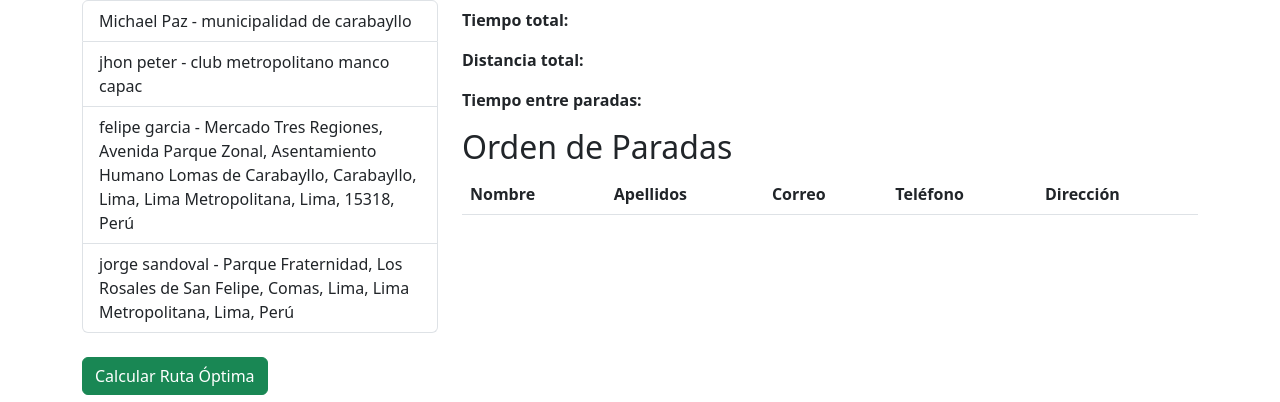
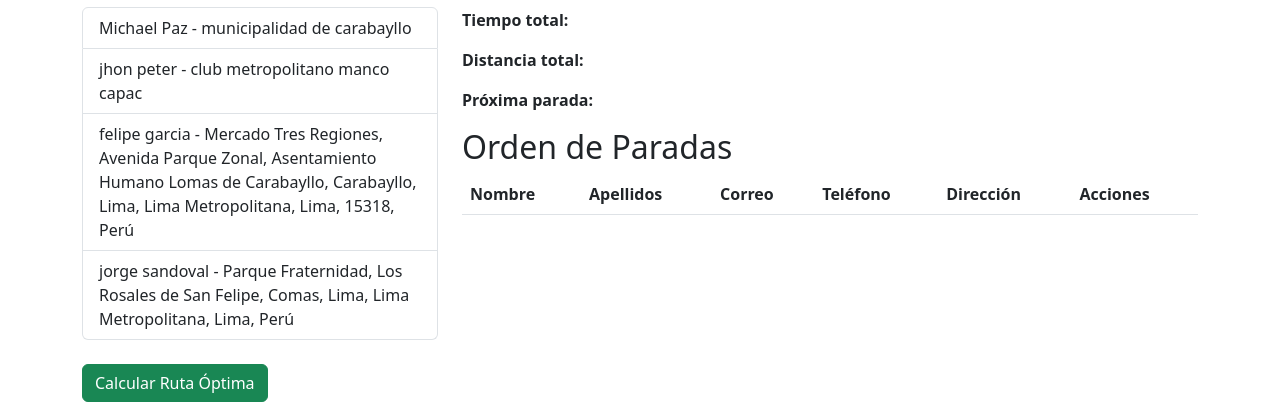
Before and after one commit to michito21/workflow-turista, a Flask app: page / in a window 1280 px wide. Shown: the part 665-1067 px from the top of the page. Run offline with Flask 3, Linux system fonts and the light colour scheme; data comes from the database, SQL or seed files in the repository; both versions use the stored data as it was after the commit; lists and menus that the app fills with data are empty; some libraries are stand-ins or nearby versions.

Commit message:
SUBIENDO COPIA 3: Agregamos sugerencias en el buscador de direcciones

```diff
--- a/app.py
+++ b/app.py
@@ -37,7 +37,9 @@ def agregar_parada():
 
     return jsonify({"status": "success", "latitud": latitud, "longitud": longitud})
 
+
 @app.route('/obtener_paradas')
+
 def obtener_paradas():
     conn = sqlite3.connect('paradas.db')
     c = conn.cursor()
@@ -73,15 +75,22 @@ def calcular_ruta_optima():
         response = requests.get(url)
         if response.status_code == 200:
             data = response.json()
-            return data['routes'][0]['distance']  # Distancia en metros
+            return {
+                "distancia": data['routes'][0]['distance'],  # Distancia en metros
+                "duracion": data['routes'][0]['duration']   # Duración en segundos
+            }
         else:
-            return float('inf')  # Si hay un error, devolvemos infinito
+            return {"distancia": float('inf'), "duracion": float('inf')}
 
     # Ordenar las paradas por distancia desde la ubicación actual
     paradas_ordenadas = sorted(
         paradas,
-        key=lambda parada: calcular_distancia((lat_actual, lon_actual), (parada[5], parada[6]))
+        key=lambda parada: calcular_distancia((lat_actual, lon_actual), (parada[5], parada[6]))["distancia"]
     )
+
+    # Obtener la siguiente parada (la más cercana)
+    siguiente_parada = paradas_ordenadas[0]
+    distancia_siguiente_parada = calcular_distancia((lat_actual, lon_actual), (siguiente_parada[5], siguiente_parada[6]))
 
     # Crear una lista de coordenadas para la ruta (ubicación actual + paradas ordenadas)
     puntos = [(lat_actual, lon_actual)] + [(parada[5], parada[6]) for parada in paradas_ordenadas]
@@ -97,12 +106,6 @@ def calcular_ruta_optima():
         duracion_total = data['routes'][0]['duration']  # Duración total en segundos
         distancia_total = data['routes'][0]['distance']  # Distancia total en metros
 
-        # Extraer los tiempos entre paradas (duración de cada "leg")
-        tiempos_entre_paradas = []
-        if 'legs' in data['routes'][0]:
-            for leg in data['routes'][0]['legs']:
-                tiempos_entre_paradas.append(leg['duration'])  # Duración de cada tramo en segundos
-
         # Convertir coordenadas a formato [lat, lon]
         ruta = [[coord[1], coord[0]] for coord in ruta]
 
@@ -111,7 +114,15 @@ def calcular_ruta_optima():
             "ruta": ruta,
             "duracion_total": duracion_total,
             "distancia_total": distancia_total,
-            "tiempos_entre_paradas": tiempos_entre_paradas,
+            "siguiente_parada": {
+                "nombre": siguiente_parada[0],
+                "apellidos": siguiente_parada[1],
+                "correo": siguiente_parada[2],
+                "telefono": siguiente_parada[3],
+                "direccion": siguiente_parada[4],
+                "distancia": distancia_siguiente_parada["distancia"],
+                "duracion": distancia_siguiente_parada["duracion"]
+            },
             "orden_paradas": paradas_ordenadas  # Incluir detalles de las paradas
         })
     else:
@@ -126,5 +137,15 @@ def calcular_distancia(origen, destino):
     else:
         return float('inf')  # Si hay un error, devolvemos infinito
 
+@app.route('/eliminar_parada/<int:id>', methods=['DELETE'])
+def eliminar_parada(id):
+    conn = sqlite3.connect('paradas.db')
+    c = conn.cursor()
+    c.execute("DELETE FROM paradas WHERE id = ?", (id,))
+    conn.commit()
+    conn.close()
+
+    return jsonify({"status": "success"})
+
 if __name__ == '__main__':
     app.run(debug=True)
--- a/static/css/styles.css
+++ b/static/css/styles.css
@@ -0,0 +1,15 @@
+.sugerencias {
+    border: 1px solid #ccc;
+    max-height: 150px;
+    overflow-y: auto;
+    margin-top: 5px;
+}
+
+.sugerencia {
+    padding: 10px;
+    cursor: pointer;
+}
+
+.sugerencia:hover {
+    background-color: #f0f0f0;
+}
--- a/static/js/main.js
+++ b/static/js/main.js
@@ -81,9 +81,15 @@ document.getElementById('calcular-ruta').addEventListener('click', () => {
                 document.getElementById('tiempo-total').textContent = `${tiempoTotal} minutos`;
                 document.getElementById('distancia-total').textContent = `${distanciaTotal} km`;
 
-                // Mostrar el tiempo entre paradas
-                const tiemposEntreParadas = data.tiempos_entre_paradas.map(t => (t / 60).toFixed(2)).join(' min, ');
-                document.getElementById('tiempos-entre-paradas').textContent = `${tiemposEntreParadas} min`;
+                // Mostrar el tiempo y la distancia hasta la siguiente parada
+                const siguienteParada = data.siguiente_parada;
+                const tiempoSiguienteParada = (siguienteParada.duracion / 60).toFixed(2); // Convertir a minutos
+                const distanciaSiguienteParada = (siguienteParada.distancia / 1000).toFixed(2); // Convertir a kilómetros
+                document.getElementById('siguiente-parada').innerHTML = `
+                    <p><strong>Próxima parada:</strong> ${siguienteParada.nombre} ${siguienteParada.apellidos}</p>
+                    <p><strong>Distancia:</strong> ${distanciaSiguienteParada} km</p>
+                    <p><strong>Tiempo estimado:</strong> ${tiempoSiguienteParada} minutos</p>
+                `;
 
                 // Mostrar el orden de las paradas
                 const ordenParadas = document.getElementById('orden-paradas').getElementsByTagName('tbody')[0];
@@ -96,6 +102,10 @@ document.getElementById('calcular-ruta').addEventListener('click', () => {
                         <td>${parada[2]}</td>
                         <td>${parada[3]}</td>
                         <td>${parada[4]}</td>
+                        <td>
+                            <button class="btn btn-danger btn-sm" onclick="eliminarParada(${parada[5]})">Eliminar</button>
+                            <button class="btn btn-warning btn-sm" onclick="editarParada(${parada[5]})">Editar</button>
+                        </td>
                     `;
                     ordenParadas.appendChild(fila);
                 });
@@ -113,3 +123,25 @@ document.getElementById('calcular-ruta').addEventListener('click', () => {
 
 // Cargar las paradas al iniciar
 cargarParadas();
+
+//##################################################################################
+// Eliminar una parada
+function eliminarParada(id) {
+    if (confirm("¿Estás seguro de que deseas eliminar esta parada?")) {
+        fetch(`/eliminar_parada/${id}`, {
+            method: 'DELETE',
+        })
+        .then(response => response.json())
+        .then(data => {
+            if (data.status === 'success') {
+                cargarParadas();
+            }
+        });
+    }
+}
+
+// Editar una parada
+function editarParada(id) {
+    // Aquí puedes implementar la lógica para editar una parada
+    alert(`Editar parada con ID: ${id}`);
+}
--- a/templates/index.html
+++ b/templates/index.html
@@ -35,6 +35,7 @@
                     <div class="mb-3">
                         <label for="direccion" class="form-label">Dirección:</label>
                         <input type="text" id="direccion" name="direccion" class="form-control" required>
+                        <div id="sugerencias" class="sugerencias"></div>
                     </div>
                     <button type="submit" class="btn btn-primary">Agregar Parada</button>
                 </form>
@@ -54,7 +55,7 @@
                 <div id="info-ruta">
                     <p><strong>Tiempo total:</strong> <span id="tiempo-total"></span></p>
                     <p><strong>Distancia total:</strong> <span id="distancia-total"></span></p>
-                    <p><strong>Tiempo entre paradas:</strong> <span id="tiempos-entre-paradas"></span></p>
+                    <p><strong>Próxima parada:</strong> <span id="siguiente-parada"></span></p>
                 </div>
 
                 <h2>Orden de Paradas</h2>
@@ -66,6 +67,7 @@
                             <th>Correo</th>
                             <th>Teléfono</th>
                             <th>Dirección</th>
+                            <th>Acciones</th>
                         </tr>
                     </thead>
                     <tbody>
@@ -79,5 +81,6 @@
     <script src="https://cdnjs.cloudflare.com/ajax/libs/leaflet/1.7.1/leaflet.js"></script>
     <script src="https://cdn.jsdelivr.net/npm/bootstrap@5.3.0/dist/js/bootstrap.bundle.min.js"></script>
     <script src="{{ url_for('static', filename='js/main.js') }}"></script>
+    <script src="{{ url_for('static', filename='js/buscador.js') }}"></script>
 </body>
 </html>
```
Also changed, not shown: static/js/buscador.js (added, +31 -0 lines), README.md (deleted), README.md.txt (deleted), paradas.db.
